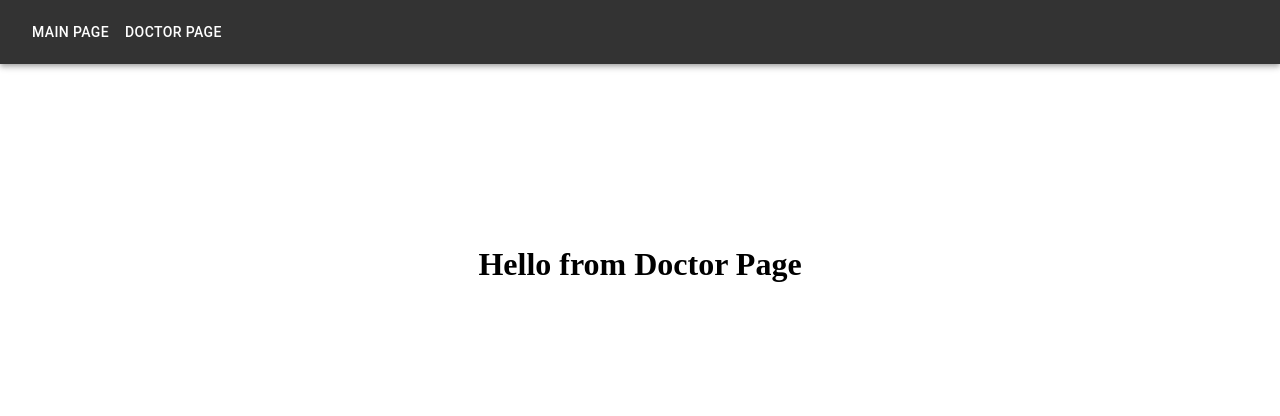
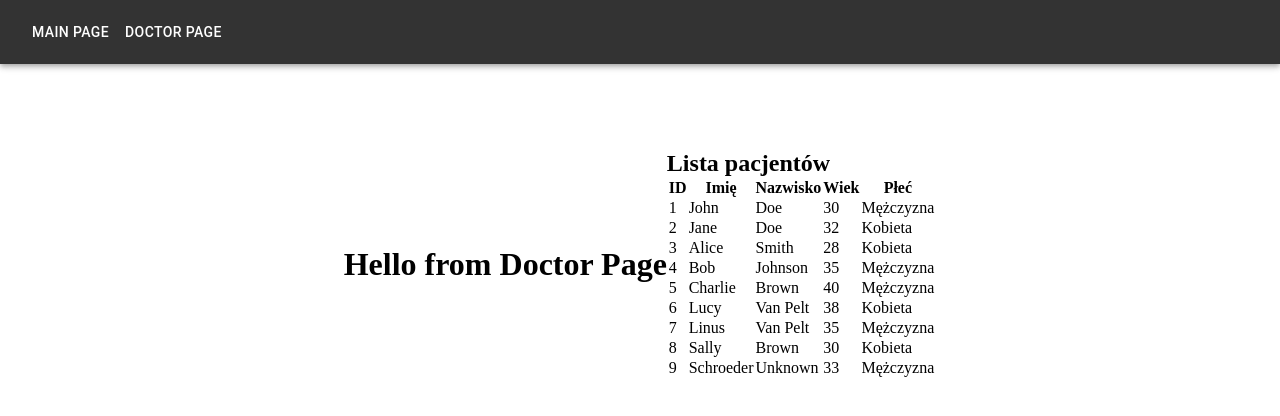
Before and after one commit to JStepnicki/Onco-Marker, a React (Vite) app in the folder frontend/: page /doctors in a window 1280 px wide. Shown: the top 416 px of the page. Built offline with nearby package versions, Linux system fonts and the light colour scheme.

Commit message:
feat: created new component

```diff
--- /dev/null
+++ b/frontend/src/components/PatientList/PatientList.jsx
@@ -0,0 +1,34 @@
+import React, { useState, useEffect } from 'react';
+import mockPatients from '../../mockData';
+
+function PatientList() {
+  return (
+    <div>
+      <h2>Lista pacjentów</h2>
+      <table>
+        <thead>
+          <tr>
+            <th>ID</th>
+            <th>Imię</th>
+            <th>Nazwisko</th>
+            <th>Wiek</th>
+            <th>Płeć</th>
+          </tr>
+        </thead>
+        <tbody>
+          {mockPatients.map(patient => (
+            <tr key={patient.id}>
+              <td>{patient.id}</td>
+              <td>{patient.name}</td>
+              <td>{patient.surname}</td>
+              <td>{patient.age}</td>
+              <td>{patient.sex ? 'Mężczyzna' : 'Kobieta'}</td>
+            </tr>
+          ))}
+        </tbody>
+      </table>
+    </div>
+  );
+}
+
+export default PatientList;
--- a/frontend/src/mockData.js
+++ b/frontend/src/mockData.js
@@ -213,7 +213,7 @@ const mockPatients = [
 //   console.log(mockPatients);  - printuje wszystko na raz
 // przykładowy kod, żeby przejsc po wszytkich pacjentach i ich próbkach i wypisać ich wartości
 
-for (let patient of mockPatients) {
+/*for (let patient of mockPatients) {
     for (let key in patient) {
       if (patient.hasOwnProperty(key)) {
         console.log(key + ": " + patient[key]);
@@ -228,4 +228,5 @@ for (let patient of mockPatients) {
         }
       }
     }
-  }
+  }*/
+export default mockPatients
--- a/frontend/src/pages/DoctorPage.jsx
+++ b/frontend/src/pages/DoctorPage.jsx
@@ -1,10 +1,12 @@
 import React from 'react';
+import PatientList from '../components/PatientList/PatientList';
 import './DoctorPage.css';
 
 function DoctorPage() {
   return (
     <div className="doctor-page">
       <h1>Hello from Doctor Page</h1>
+      <PatientList />
     </div>
   );
 }
```
